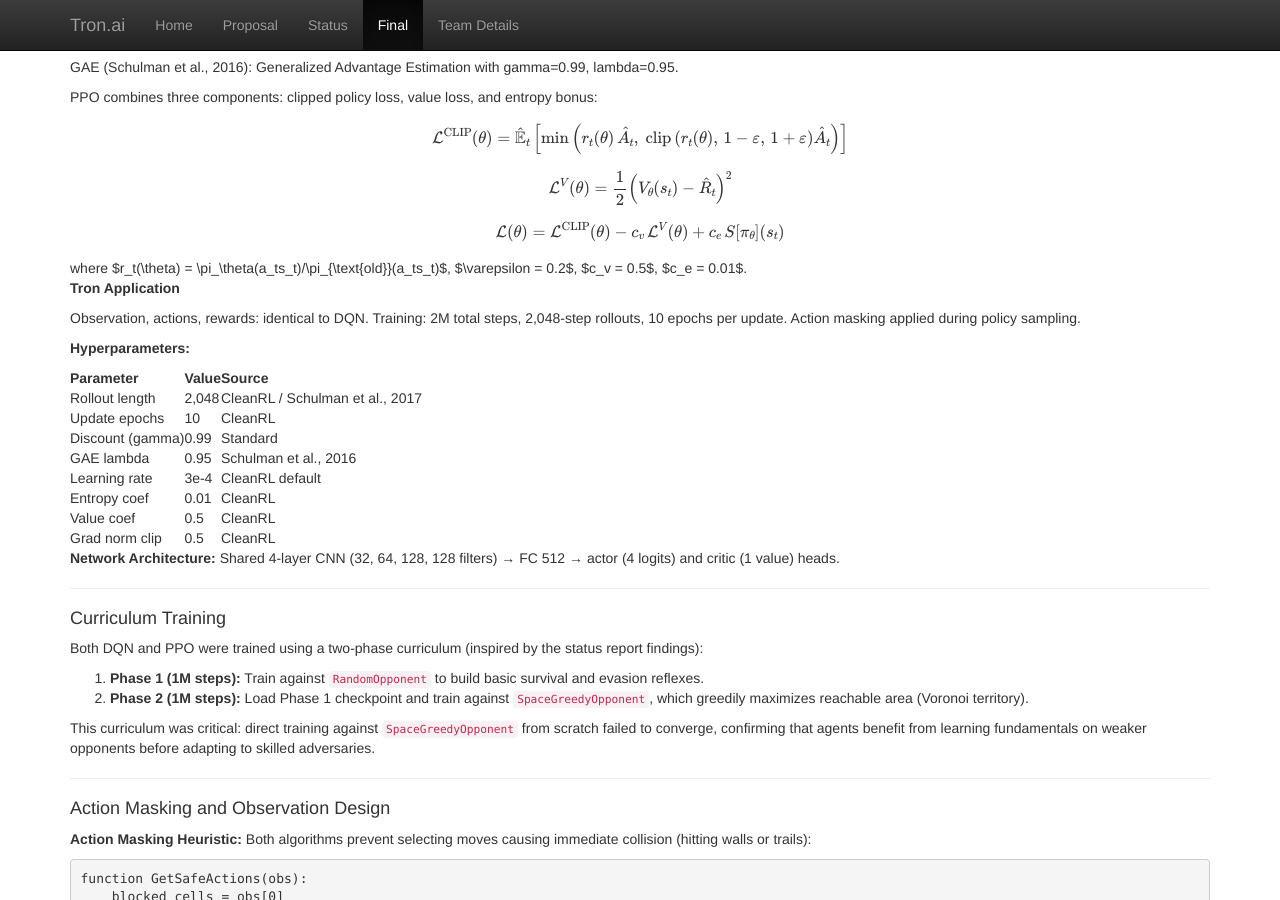
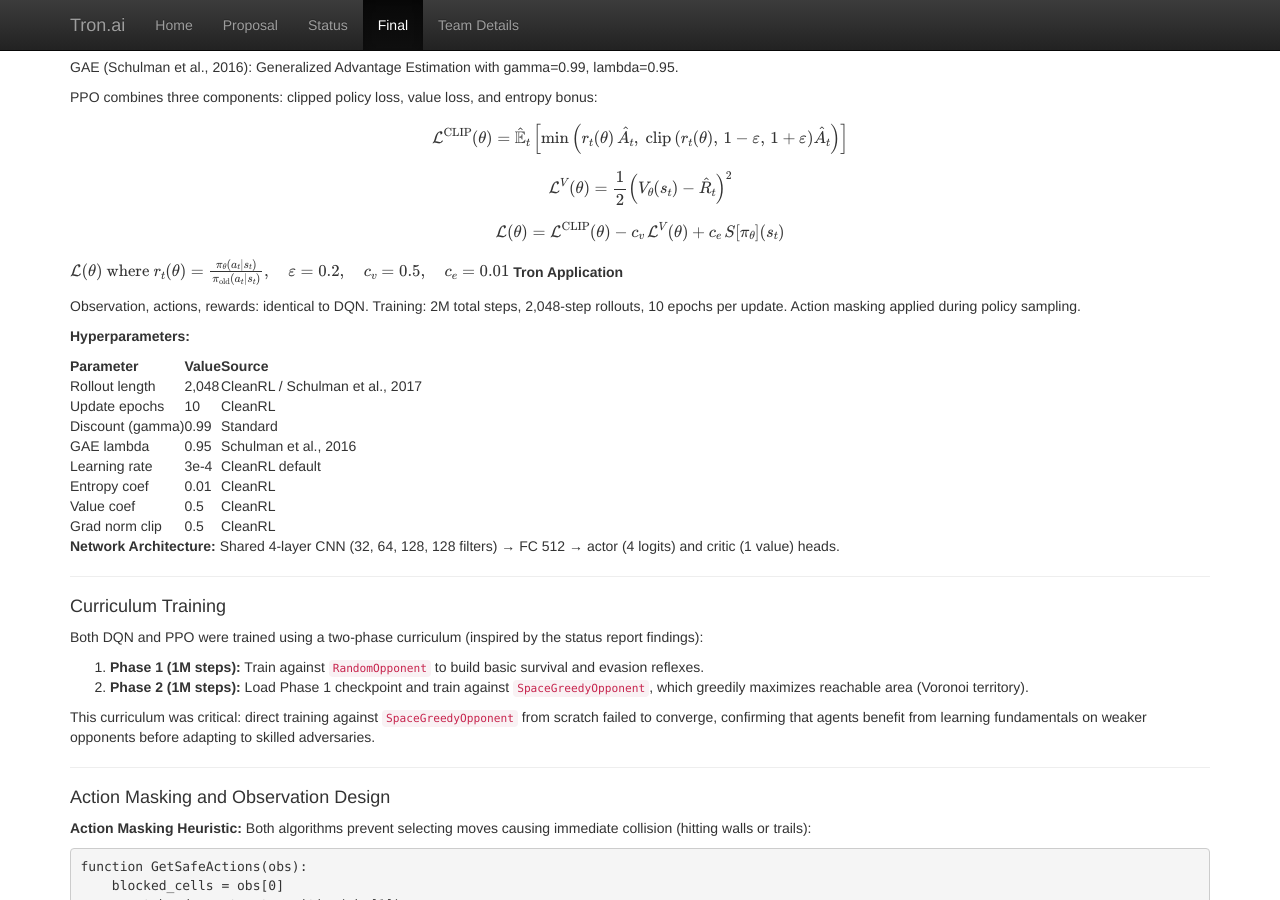
Before and after one commit to gauravkriplani/Tron.ai, a Jekyll site: the page built from docs/final.md, in a window 1280 px wide and 900 px high, scrolled down 3353 px. Built offline with Jekyll 4.4.1, drawn with Linux system fonts in a browser that asks for light colours.

Commit message:
fixed rendering problem

```diff
--- a/docs/final.md
+++ b/docs/final.md
@@ -169,8 +169,7 @@ $$\mathcal{L}^{V}(\theta) = \frac{1}{2}\left(V_\theta(s_t) - \hat{R}_t\right)^2$
 
 $$\mathcal{L}(\theta) = \mathcal{L}^{\text{CLIP}}(\theta) - c_v\,\mathcal{L}^{V}(\theta) + c_e\,S[\pi_\theta](s_t)$$
 
-where $r_t(\theta) = \pi\_\theta(a\_t|s\_t)/\pi\_{\text{old}}(a\_t|s\_t)$, $\varepsilon = 0.2$, $c\_v = 0.5$, $c\_e = 0.01$.
-
+$$\mathcal{L}(\theta) \text{ where } r_t(\theta) = \frac{\pi_\theta(a_t|s_t)}{\pi_{\text{old}}(a_t|s_t)}, \quad \varepsilon = 0.2, \quad c_v = 0.5, \quad c_e = 0.01$$
 **Tron Application**
 
 Observation, actions, rewards: identical to DQN. Training: 2M total steps, 2,048-step rollouts, 10 epochs per update. Action masking applied during policy sampling.
```
